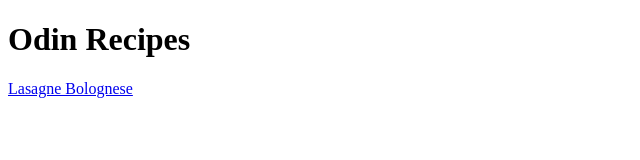
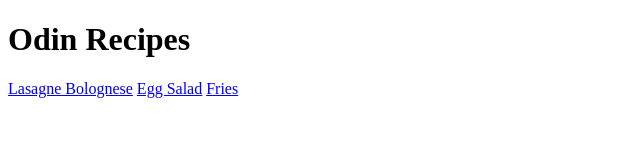
Before and after one commit to sharafcs50/odin-recipes, a plain HTML site: page index.html in a window 1280 px wide. Shown: the whole page, without its empty margins (0-640 px from the left). Drawn offline with Linux system fonts and the light colour scheme.

Commit message:
Added missing link description on index

```diff
--- a/index.html
+++ b/index.html
@@ -9,7 +9,7 @@
 	<body>
 		<h1>Odin Recipes</h1>
 		<a href="Recipes/lasagna.html">Lasagne Bolognese</a>
-		<a href="Recipes/eggSalad.html"></a>
-		<a href="Recipes/fries.html"></a>
+		<a href="Recipes/eggSalad.html">Egg Salad</a>
+		<a href="Recipes/fries.html">Fries</a>
 	</body>
 </html>
```
